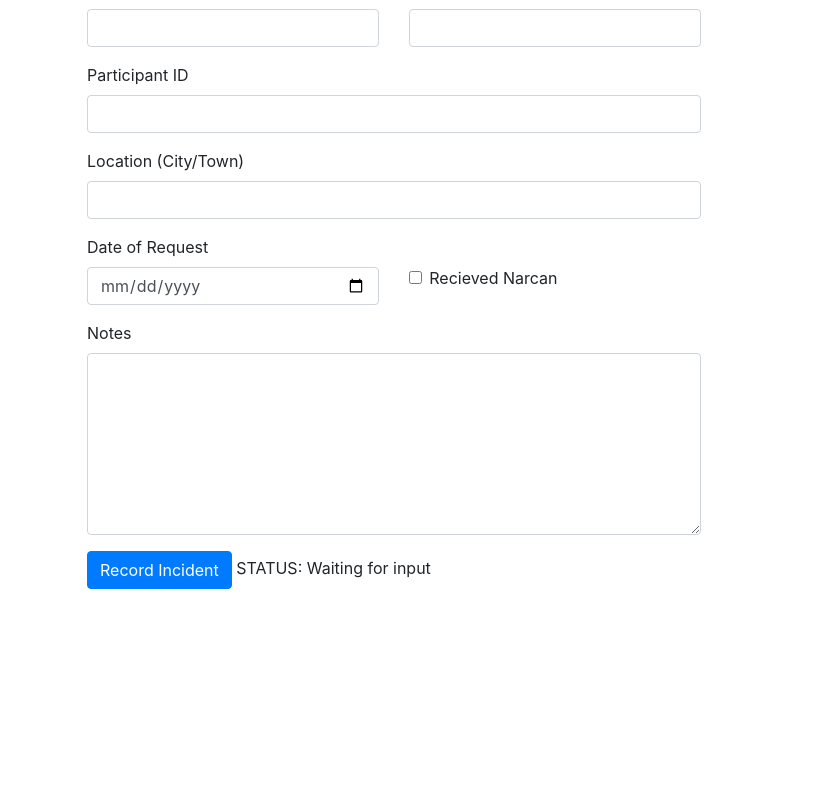
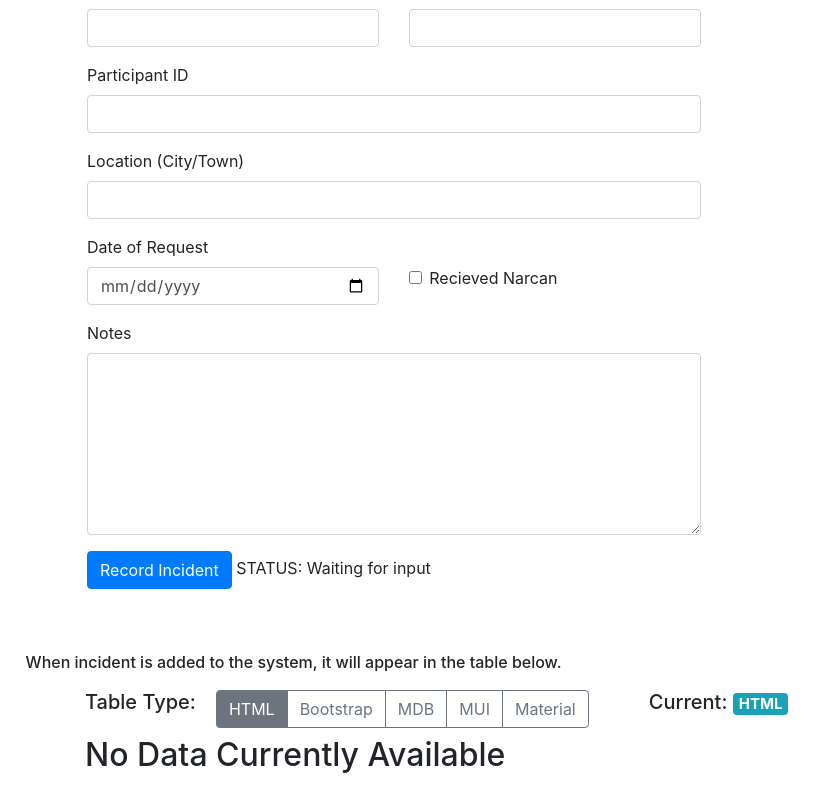
Before and after one commit to codeforboston/harm-reduction, a React (Create React App) app: page /incidents in a window 1280 px wide. Shown: the part 296-1096 px from the top of the page, without its empty margins (0-825 px from the left). Before the commit the page ends 946 px from the top, so only its background shows below. Built offline with nearby package versions, Linux system fonts and the light colour scheme; no server answers; the database is empty; sample sign-in values are in the browser's storage.

Commit message:
add table to incident page

```diff
--- a/src/Incidents.js
+++ b/src/Incidents.js
@@ -1,6 +1,7 @@
 import React from 'react';
 import { P } from './widgets';
 import RecordIncidentForm from './RecordIncidentForm';
+import IncidentTable from './IncidentTable';
 
 export default () => {
   return (
@@ -11,6 +12,10 @@ export default () => {
         analyst.
       </P>
       <RecordIncidentForm />
+      <P>
+        When incident is added to the system, it will appear in the table below.
+      </P>
+      <IncidentTable />
     </>
   );
 };
```
